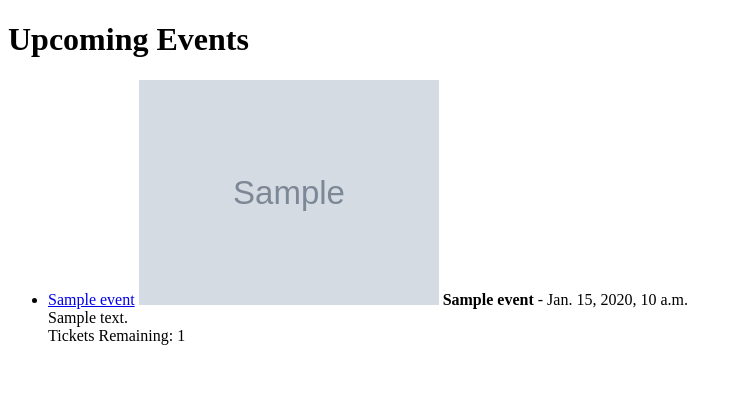
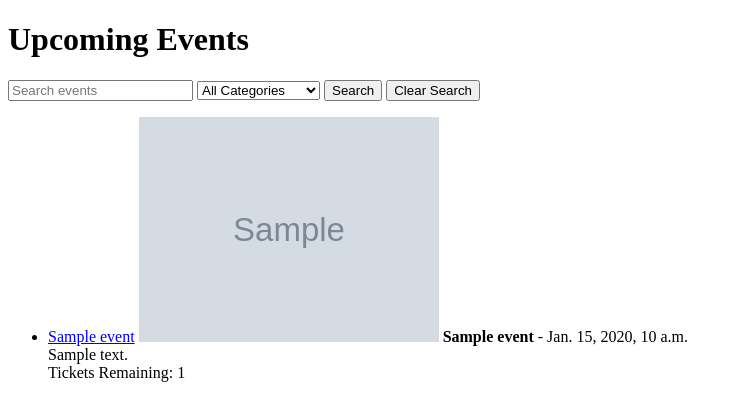
Before and after one commit to SShasholko/College-Event-Ticketing-Platform--Django-e-commerce-project-, a Django app: page /events/ in a window 1280 px wide. Shown: the top 420 px of the page, without its empty margins (0-742 px from the left). Run offline with Django 5.2, Linux system fonts and the light colour scheme; tables that the repository leaves empty hold one stand-in row (values such as "Sample post"); grey boxes marked "Sample" are stand-in pictures.

Commit message:
Event filtering and searching

```diff
--- a/event_ticketing/events/admin.py
+++ b/event_ticketing/events/admin.py
@@ -1,5 +1,5 @@
 from django.contrib import admin
-from .models import Event
+from .models import Category, Event
 
 # Register your models here.
 class EventAdmin(admin.ModelAdmin):
@@ -13,3 +13,4 @@
     image_preview.short_description = 'Image Preview'
 
 admin.site.register(Event, EventAdmin)
+admin.site.register(Category)
--- a/event_ticketing/events/models.py
+++ b/event_ticketing/events/models.py
@@ -1,6 +1,14 @@
 from django.db import models
 
 # Create your models here.
+
+class Category(models.Model):
+    name = models.CharField(max_length=100)
+
+    def __str__(self):
+        return self.name
+
+
 
 class Event(models.Model):
     title = models.CharField(max_length=255)
@@ -12,6 +20,9 @@
     remaining_tickets = models.IntegerField()
     image = models.ImageField(upload_to='event_images/', null=True, blank=True)
 
+    #    Link to category
+    category = models.ForeignKey(Category, on_delete=models.SET_NULL, null=True, blank=True)
+
 
 class Ticket(models.Model):
     event = models.ForeignKey(Event, on_delete=models.CASCADE)
--- a/event_ticketing/events/templates/events/event_list.html
+++ b/event_ticketing/events/templates/events/event_list.html
@@ -7,13 +7,47 @@
 </head>
 <body>
     <h1>Upcoming Events</h1>
+
+
+        <!-- Form for searching and filtering by category -->
+        <form method="GET" action="{% url 'event_list' %}">
+            <!-- Search Input -->
+            <input type="text" name="search" placeholder="Search events" value="{{ search_query }}">
+
+            <!-- Category Dropdown -->
+            <select name="category">
+                <option value="">All Categories</option>
+                {% for category in categories %}
+                    <option value="{{ category.id }}" {% if category.id == category_filter %}selected{% endif %}>
+                        {{ category.name }}
+                    </option>
+                {% endfor %}
+            </select>
+
+            <button type="submit">Search</button>
+
+        <!-- Clear Search Button -->
+        <a href="{% url 'event_list' %}">
+            <button type="button">Clear Search</button>
+        </a>
+
+
+        </form>
+
+
+
     <ul>
         {% for event in events %}
         <li>
+            <!-- Link to Event Details Page -->
             <a href="{% url 'event_detail' event.id %}">{{ event.title }}</a>
+
+            <!-- Add Image to Event List -->
             {% if event.image %}
                 <img src="{{ event.image.url }}" alt="{{ event.title }}" style="width: 300px;">
             {% endif %}
+
+            <!-- Display Event Details -->
             <strong>{{ event.title }}</strong> - {{ event.date_time }}<br>
             {{ event.description }}<br>
             Tickets Remaining: {{ event.remaining_tickets }}
--- a/event_ticketing/events/views.py
+++ b/event_ticketing/events/views.py
@@ -1,13 +1,36 @@
 from django.shortcuts import render, get_object_or_404, redirect
-from .models import Event, Ticket
+from .models import Event, Ticket, Category
 from .forms import TicketPurchaseForm
 
 # Create your views here.
 def event_list(request):
+    # Get the search query and category filter from the request
+    search_query = request.GET.get('search', '')
+    category_filter = request.GET.get('category', None)
+
     events = Event.objects.all().order_by('date_time')
     # events = Event.objects.all()
-    return render(request, 'events/event_list.html', {'events': events})
 
+     # If there is a search query, filter events by title (case-insensitive)
+    if search_query:
+        events = events.filter(title__icontains=search_query)
+
+
+    if category_filter:
+        events = events.filter(category_id=category_filter)
+
+    # Get all categories for the dropdown menu
+    categories = Category.objects.all()
+
+    context = {
+        'events': events,
+        'categories': categories,
+        'search_query': search_query,
+        'category_filter': category_filter,
+    }
+
+    # return render(request, 'events/event_list.html', {'events': events})
+    return render(request, 'events/event_list.html', context)
 
 def event_detail(request, event_id):
     event = get_object_or_404(Event, id=event_id)
```
Also changed, not shown: event_ticketing/events/migrations/0004_category_event_category.py (added).
